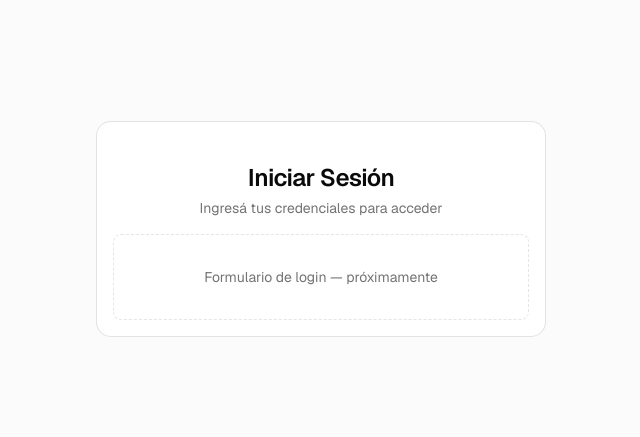
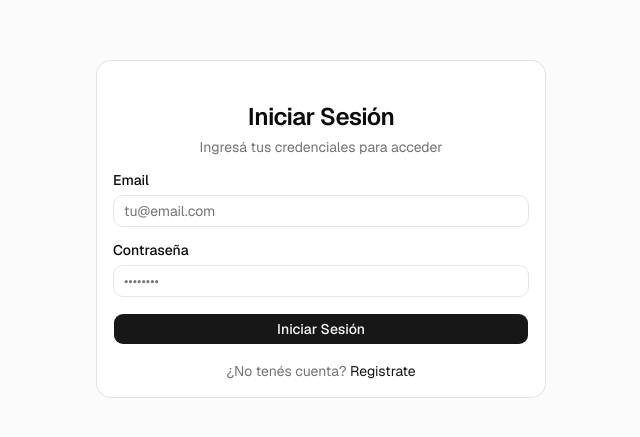
Before and after one commit to 1xMxtixs/organizador-money, a Next.js app: page /login in a window 1280 px wide. Shown: the part 171-608 px from the top of the page, without its empty margins (319-959 px from the left). Built offline with nearby package versions, Linux system fonts and the light colour scheme.

Commit message:
feat: add login page with email/password form

```diff
--- a/src/app/(auth)/login/page.tsx
+++ b/src/app/(auth)/login/page.tsx
@@ -1,4 +1,6 @@
 import type { Metadata } from "next";
+import Link from "next/link";
+import { LoginForm } from "@/components/auth/login-form";
 
 export const metadata: Metadata = {
   title: "Iniciar Sesión — Finanzas",
@@ -15,10 +17,15 @@ export default function LoginPage() {
           Ingresá tus credenciales para acceder
         </p>
       </div>
-      {/* Login form will be implemented in PR 3 (Auth) */}
-      <div className="rounded-md border border-dashed p-8 text-center text-sm text-muted-foreground">
-        Formulario de login — próximamente
-      </div>
+
+      <LoginForm />
+
+      <p className="text-center text-sm text-muted-foreground">
+        ¿No tenés cuenta?{" "}
+        <Link href="/register" className="text-primary hover:underline">
+          Registrate
+        </Link>
+      </p>
     </div>
   );
 }
--- /dev/null
+++ b/src/components/auth/login-form.tsx
@@ -0,0 +1,78 @@
+"use client";
+
+import { useState } from "react";
+import { signIn } from "next-auth/react";
+import { useRouter, useSearchParams } from "next/navigation";
+import Link from "next/link";
+import { Button } from "@/components/ui/button";
+import { Input } from "@/components/ui/input";
+import { Label } from "@/components/ui/label";
+
+export function LoginForm() {
+  const router = useRouter();
+  const searchParams = useSearchParams();
+  const callbackUrl = searchParams.get("callbackUrl") || "/dashboard";
+  const [error, setError] = useState("");
+  const [loading, setLoading] = useState(false);
+
+  async function handleSubmit(e: React.FormEvent<HTMLFormElement>) {
+    e.preventDefault();
+    setError("");
+    setLoading(true);
+
+    const formData = new FormData(e.currentTarget);
+
+    const result = await signIn("credentials", {
+      email: formData.get("email"),
+      password: formData.get("password"),
+      redirect: false,
+    });
+
+    setLoading(false);
+
+    if (result?.error) {
+      setError("Email o contraseña incorrectos");
+    } else {
+      router.push(callbackUrl);
+      router.refresh();
+    }
+  }
+
+  return (
+    <form onSubmit={handleSubmit} className="space-y-4">
+      {error && (
+        <div className="rounded-md bg-destructive/10 px-3 py-2 text-sm text-destructive">
+          {error}
+        </div>
+      )}
+
+      <div className="space-y-2">
+        <Label htmlFor="email">Email</Label>
+        <Input
+          id="email"
+          name="email"
+          type="email"
+          placeholder="tu@email.com"
+          required
+          autoComplete="email"
+        />
+      </div>
+
+      <div className="space-y-2">
+        <Label htmlFor="password">Contraseña</Label>
+        <Input
+          id="password"
+          name="password"
+          type="password"
+          placeholder="••••••••"
+          required
+          autoComplete="current-password"
+        />
+      </div>
+
+      <Button type="submit" className="w-full" disabled={loading}>
+        {loading ? "Ingresando..." : "Iniciar Sesión"}
+      </Button>
+    </form>
+  );
+}
```
